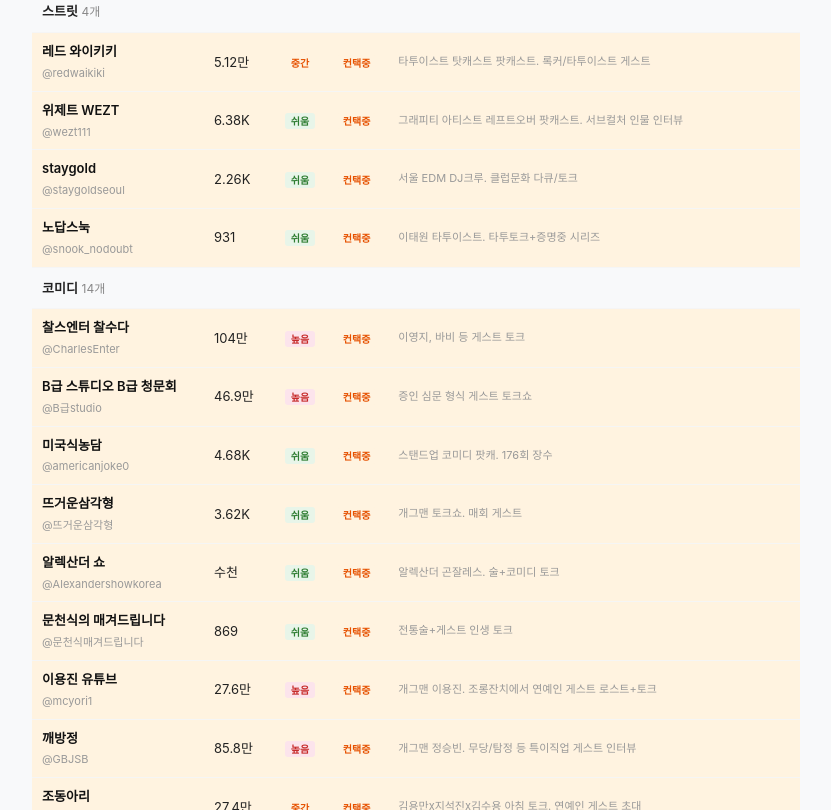
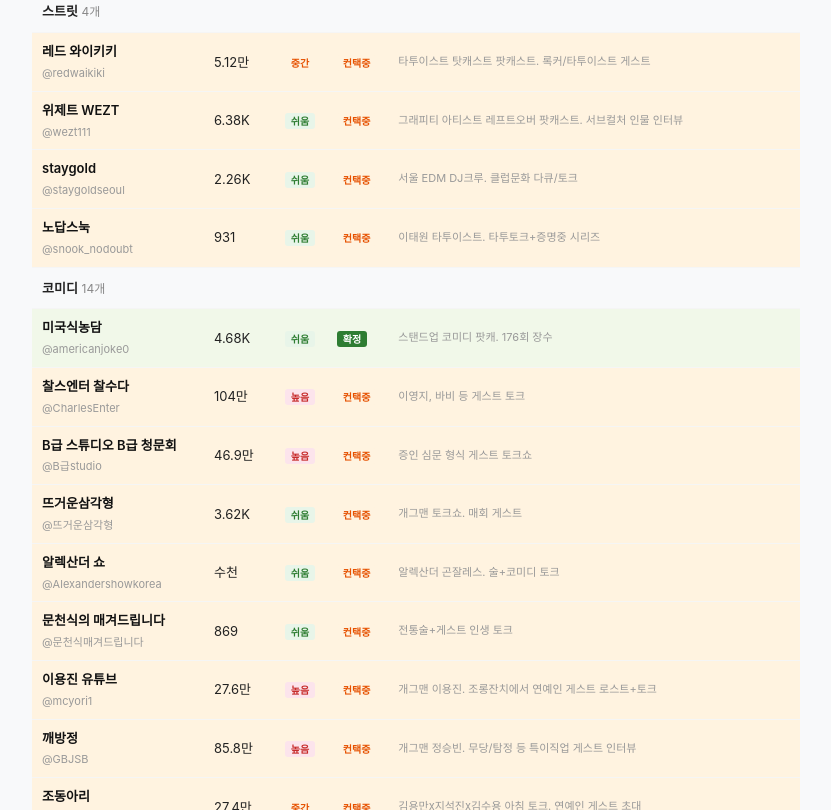
Before and after one commit to novelview9/ent-management, a website: page dist/index.html in a window 1280 px wide. Shown: the part 1696-2506 px from the top of the page, without its empty margins (224-1055 px from the left). Drawn offline with Linux system fonts and the light colour scheme.

Commit message:
Rebuild static page: 미국식농담 확정 반영
Co-Authored-By: Claude Opus 4.6 (1M context) <noreply@anthropic.com>

```diff
--- a/dist/index.html
+++ b/dist/index.html
@@ -59,9 +59,9 @@ footer{text-align:center;padding:24px;font-size:11px;color:#bbb}
 <h2>진행 현황</h2>
 <div class="pipeline">
   <div class="pipe-item"><div class="num">74</div><div class="label">후보</div></div>
-  <div class="pipe-item active"><div class="num">66</div><div class="label">컨택중</div></div>
+  <div class="pipe-item active"><div class="num">65</div><div class="label">컨택중</div></div>
   <div class="pipe-item"><div class="num">0</div><div class="label">응답</div></div>
-  <div class="pipe-item"><div class="num">0</div><div class="label">확정</div></div>
+  <div class="pipe-item active"><div class="num">1</div><div class="label">확정</div></div>
 </div>
 
 <h2>스케줄</h2>
@@ -199,7 +199,13 @@ footer{text-align:center;padding:24px;font-size:11px;color:#bbb}
       <td><span class="diff easy">쉬움</span></td>
       <td><span class="status s-컨택중">컨택중</span></td>
       <td class="sub">이태원 타투이스트. 타투토크+증명중 시리즈</td>
-    </tr><tr class="cat-header"><td colspan="5"><strong>코미디</strong> <span class="cnt">14개</span></td></tr><tr class="contacting">
+    </tr><tr class="cat-header"><td colspan="5"><strong>코미디</strong> <span class="cnt">14개</span></td></tr><tr class="confirmed">
+      <td><a href="https://youtube.com/@americanjoke0" target="_blank">미국식농담</a><br><span class="sub">@americanjoke0</span></td>
+      <td>4.68K</td>
+      <td><span class="diff easy">쉬움</span></td>
+      <td><span class="status s-확정">확정</span></td>
+      <td class="sub">스탠드업 코미디 팟캐. 176회 장수</td>
+    </tr><tr class="contacting">
       <td><a href="https://youtube.com/@CharlesEnter" target="_blank">찰스엔터 찰수다</a><br><span class="sub">@CharlesEnter</span></td>
       <td>104만</td>
       <td><span class="diff hard">높음</span></td>
@@ -211,12 +217,6 @@ footer{text-align:center;padding:24px;font-size:11px;color:#bbb}
       <td><span class="diff hard">높음</span></td>
       <td><span class="status s-컨택중">컨택중</span></td>
       <td class="sub">증인 심문 형식 게스트 토크쇼</td>
-    </tr><tr class="contacting">
-      <td><a href="https://youtube.com/@americanjoke0" target="_blank">미국식농담</a><br><span class="sub">@americanjoke0</span></td>
-      <td>4.68K</td>
-      <td><span class="diff easy">쉬움</span></td>
-      <td><span class="status s-컨택중">컨택중</span></td>
-      <td class="sub">스탠드업 코미디 팟캐. 176회 장수</td>
     </tr><tr class="contacting">
       <td><a href="https://youtube.com/@뜨거운삼각형" target="_blank">뜨거운삼각형</a><br><span class="sub">@뜨거운삼각형</span></td>
       <td>3.62K</td>
```
